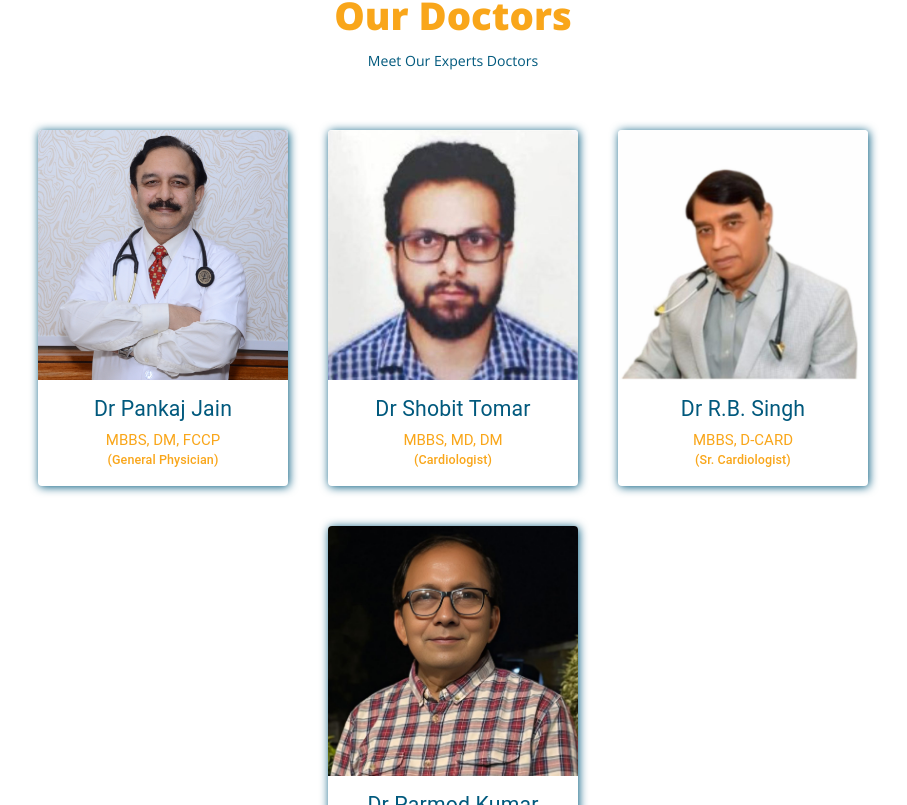
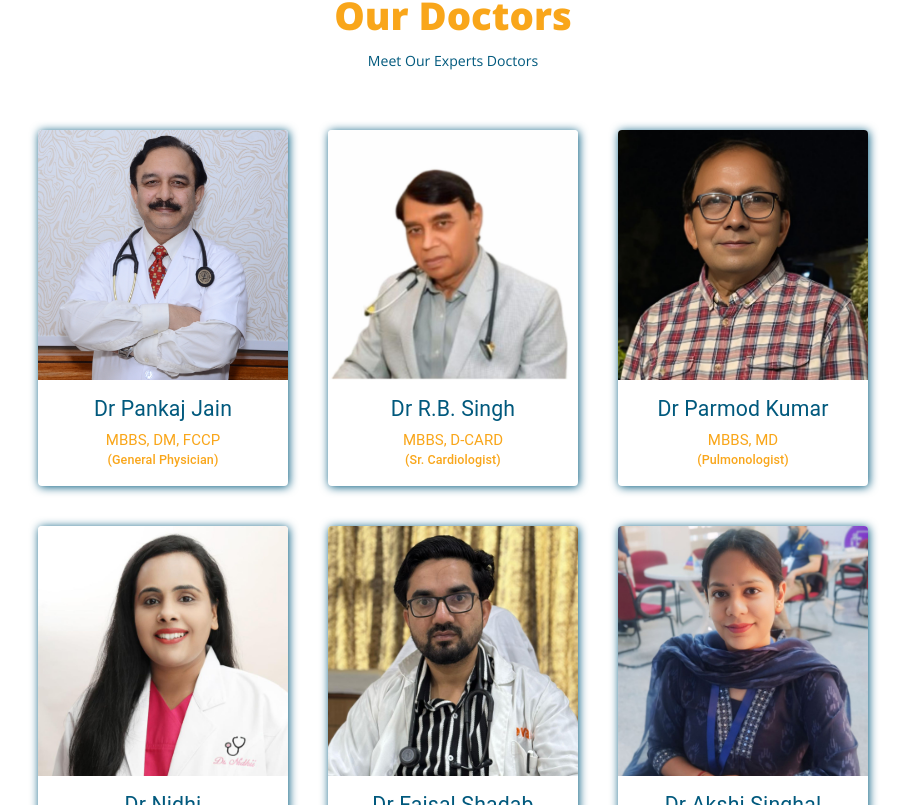
Before and after one commit to Aarishkasgar/Evan-Hospital, a React (Vite) app: page / in a window 1280 px wide. Shown: the part 4355-5160 px from the top of the page, without its empty margins (187-1094 px from the left). Built offline with nearby package versions, Linux system fonts and the light colour scheme; a web font is replaced by a local one.

Commit message:
m-commit

```diff
--- a/src/components/Navigation/Menu.jsx
+++ b/src/components/Navigation/Menu.jsx
@@ -47,15 +47,15 @@ const MenuButton = styled.div`
   // color: red;
   &:hover {
     transition: 0.5s ease;
-    color: black;
-    background-color: white;
-    box-shadow: 0px 0px 10px white;
+    color: #f9a61a;
+    // background-color: white;
+    // box-shadow: 0px 0px 10px white;
   }
 `;
 
 const SubRoute = styled(Link)`
   text-decoration: none;
-  color: black;
+  color: #01597d;
   padding: 1rem;
   border-radius: 0.5rem;
   transition: 0.3s ease-in;
@@ -63,6 +63,6 @@ const SubRoute = styled(Link)`
   &:hover {
     transition: 0.3s ease-in;
     color: white;
-    background-color: #227db0;
+    background-color: #f9a61a;
   }
 `;
--- a/src/pages/Home.jsx
+++ b/src/pages/Home.jsx
@@ -22,8 +22,10 @@ import CounterHeldPatientsIcon from "../assets/counter-held-patients-icon.png";
 import CounterDoctorIcon from "../assets/countr-doctor-icon.png";
 import DoctorsCard from "../components/DoctorsCard";
 import DrImg1 from "../assets/DoctorsImg/DrImg1.png";
-import DrImg2 from "../assets/DoctorsImg/DrImg2.jpg";
 import DrImg3 from "../assets/DoctorsImg/DrImg3.jpg";
+import DrImg7 from "../assets/DoctorsImg/DrImg7.jpeg";
+import DrImg8 from "../assets/DoctorsImg/DrImg8.jpeg";
+import DrImg9 from "../assets/DoctorsImg/DrImg9.jpg";
 import DrImg4 from "../assets/DoctorsImg/DrImg4.jpg";
 import BookAppointment from "../components/BookAppointment";
 import AccessTimeFilledIcon from "@mui/icons-material/AccessTimeFilled";
@@ -277,12 +279,7 @@ const Home = () => {
               degree="MBBS, DM, FCCP"
               destination="(General Physician)"
             />
-            <DoctorsCard
-              img={DrImg2}
-              name="Dr Shobit Tomar"
-              degree="MBBS, MD, DM"
-              destination="(Cardiologist)"
-            />
+
             <DoctorsCard
               img={DrImg3}
               name="Dr R.B. Singh"
@@ -294,6 +291,24 @@ const Home = () => {
               name="Dr Parmod Kumar"
               degree="MBBS, MD"
               destination="(Pulmonologist)"
+            />
+            <DoctorsCard
+              img={DrImg7}
+              name="Dr Nidhi"
+              degree="MBBS, MS"
+              destination="(Gynecologist)"
+            />
+            <DoctorsCard
+              img={DrImg8}
+              name="Dr Faisal Shadab"
+              degree="MBBS, DNB"
+              destination="(Family Medicine)"
+            />
+            <DoctorsCard
+              img={DrImg9}
+              name="Dr Akshi Singhal"
+              degree="MBBS, MS"
+              destination="(ENT & HNS)"
             />
           </div>
           <button
```
